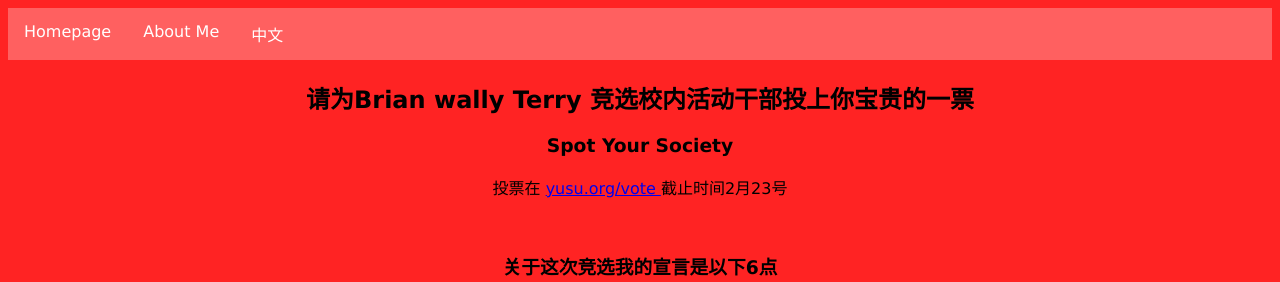
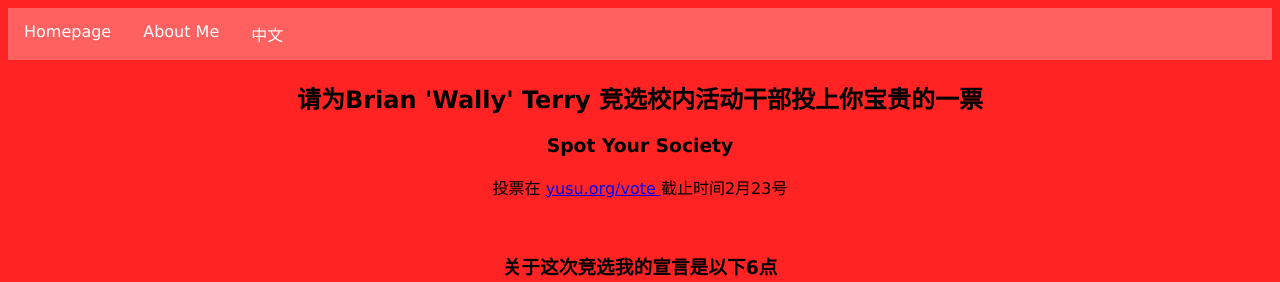
Before and after one commit to Wally4Activities/Wally4Activities.github.io, a plain HTML site: page homepage.html in a window 1280 px wide. Shown: the top 282 px of the page. Drawn offline with Linux system fonts and the light colour scheme.

Commit message:
Update homepage.html

```diff
--- a/homepage.html
+++ b/homepage.html
@@ -18,7 +18,7 @@
         <li><a href="homepage.html">中文</a></li>
       </ul>
       <header style="background-color:#ff2323;">
-        <h1> 请为Brian wally Terry 竞选校内活动干部投上你宝贵的一票 </h1>
+        <h1> 请为Brian 'Wally' Terry 竞选校内活动干部投上你宝贵的一票 </h1>
         <h3> Spot Your Society </h3>
         <p style="text-align:center;">
           投票在
```
